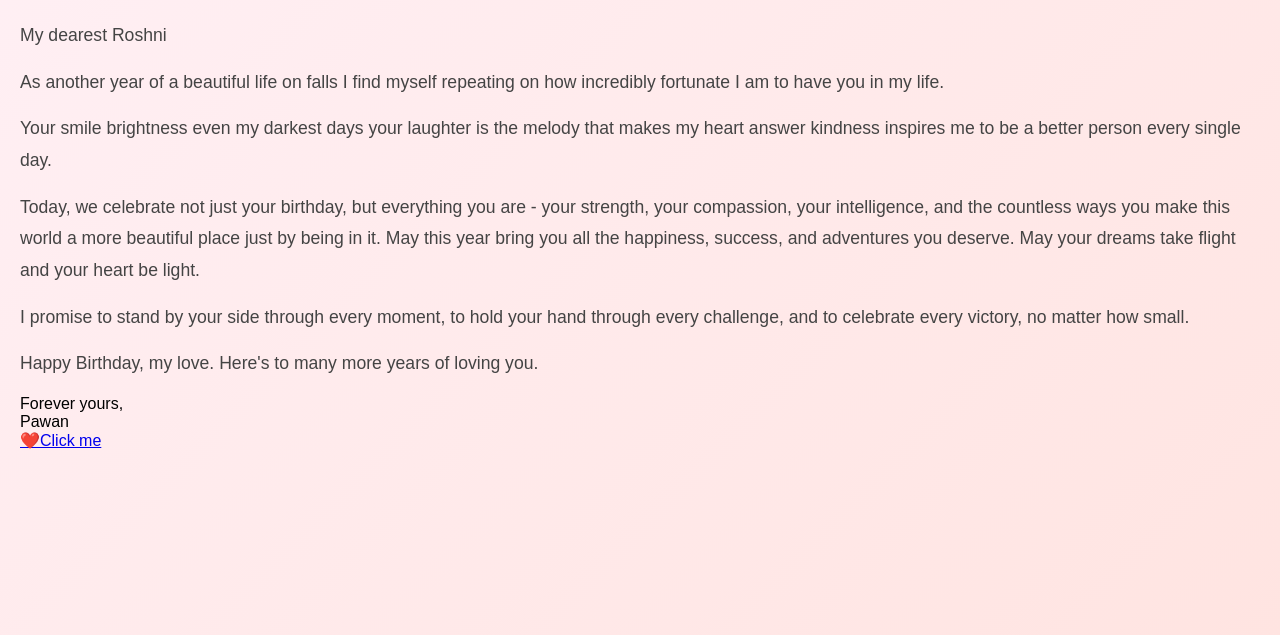
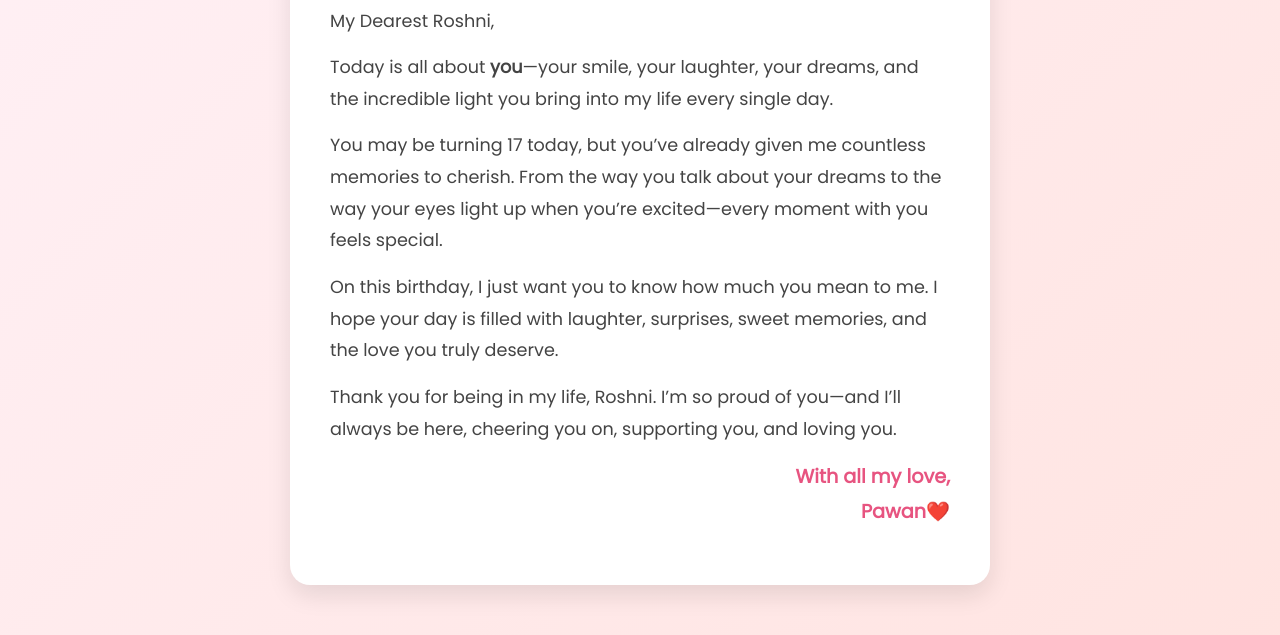
Before and after one commit to pawankharel98/Birthday-, a plain HTML site: page about.html in a window 1280 px wide. Shown: the part 165-800 px from the top of the page. Drawn offline with Linux system fonts and the light colour scheme.

Commit message:
Update about.html

```diff
--- a/about.html
+++ b/about.html
@@ -2,22 +2,28 @@
 <html lang="en">
 <head>
   <meta charset="UTF-8" />
-  <meta name="viewport" content="width=device-width, initial-scale=1.0"/>
-  <title>About roshni</title>
-  <link rel="stylesheet" href="styles.css" />
+  <meta name="viewport" content="width=device-width, initial-scale=1.0" />
+  <link rel="stylesheet" href="styles.css"/>
+  <title>Happy Birthday Roshni</title>
+  <link href="https://fonts.googleapis.com/css2?family=Poppins&display=swap" rel="stylesheet">
 </head>
 <body>
-  <div class="container-2">
-    <p class="wish">My dearest Roshni</p>
-    <p>As another year of a beautiful life on falls I find myself repeating on how incredibly fortunate I am to have you in my life.</p>
-    <p>Your smile brightness even my darkest days your laughter is the melody that makes my heart answer kindness inspires me to be a better person every single day.</p>
-    <p> Today, we celebrate not just your birthday, but everything you are - your strength, your compassion, your intelligence, and the countless ways you make this world a more beautiful place just by being in it.
-May this year bring you all the happiness, success, and adventures you deserve. May your dreams take flight and your heart be light.
-      <p>I promise to stand by your side through every moment, to hold your hand through every challenge, and to celebrate every victory, no matter how small.</p>
-      <p class="last">Happy Birthday, my love. Here's to many more years of loving you.</p>
-    <div class="right">Forever yours,<br>Pawan</div>
-      <a href="new.html"<button class="next-page-button">❤️Click me</a></button>
-
+  <div class="letter-container">
+    <h1>Happy 17th Birthday, Roshni! 🎉</h1>
+    <p>My Dearest Roshni,</p>
+    <p>
+      Today is all about <strong>you</strong>—your smile, your laughter, your dreams, and the incredible light you bring into my life every single day.
+    </p>
+    <p>
+      You may be turning 17 today, but you’ve already given me countless memories to cherish. From the way you talk about your dreams to the way your eyes light up when you’re excited—every moment with you feels special.
+    </p>
+    <p>
+      On this birthday, I just want you to know how much you mean to me. I hope your day is filled with laughter, surprises, sweet memories, and the love you truly deserve.
+    </p>
+    <p>
+      Thank you for being in my life, Roshni. I’m so proud of you—and I’ll always be here, cheering you on, supporting you, and loving you.
+    </p>
+    <p class="signature">With all my love,<br />Pawan❤️</p>
   </div>
 </body>
 </html>
```
